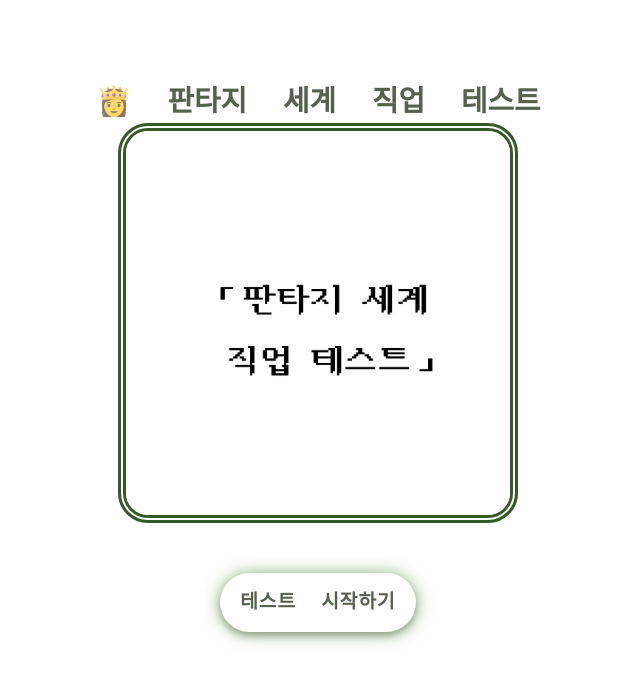
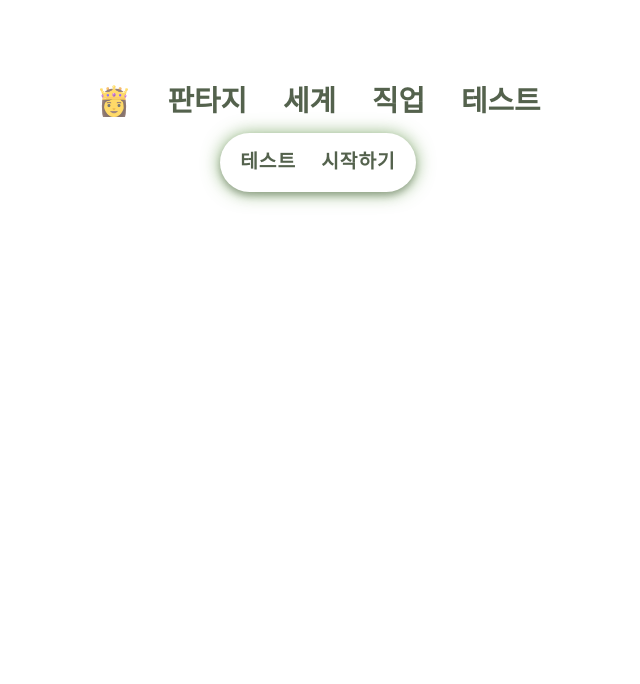
Before and after one commit to dahyeon777/pickle-test-nextjs, a Next.js app: page /testReady/1 in a window 1280 px wide. Shown: the top 684 px of the page, without its empty margins (322-962 px from the left). Built offline with nearby package versions, Linux system fonts and the light colour scheme; a web font is replaced by a local one.

Commit message:
업데이트 전 수정

```diff
--- a/src/app/testReady/[testId]/page.tsx
+++ b/src/app/testReady/[testId]/page.tsx
@@ -8,7 +8,6 @@ import { testDataList } from "../../../TestData";
 import { horrorTestDataList } from "../../../HorrorTestData"; // 호러 데이터 임포트
 import LargeButton from "../../../components/Button/LargeButton";
 import styles from "./page.module.css";
-import CoupangAd from "@/src/components/CoupangAd";
 
 function TestReadyPage() {
   const params = useParams();
@@ -40,25 +39,33 @@ function TestReadyPage() {
 
   if (!selectedTestData) {
     return (
-      <div className={`${styles.container} ${isHorrorMode ? styles.nightMode : ""}`}>
+      <div
+        className={`${styles.container} ${
+          isHorrorMode ? styles.nightMode : ""
+        }`}
+      >
         <p>테스트 데이터를 찾을 수 없습니다. (ID: {params?.testId})</p>
         <Link href="/">홈으로 돌아가기</Link>
       </div>
     );
   }
 
-  const { path: mainImagePath, title: testTitle, id } = selectedTestData;
+  //path: mainImagePath
+  const { title: testTitle, id } = selectedTestData;
 
   return (
     /* 호러 모드일 경우 배경색 등을 제어하기 위해 클래스를 동적으로 부여합니다 */
-    <div className={`${styles.container} ${isHorrorMode ? styles.nightMode : styles.dayMode}`}>
-      <CoupangAd isNight={isHorrorMode} />
+    <div
+      className={`${styles.container} ${
+        isHorrorMode ? styles.nightMode : styles.dayMode
+      }`}
+    >
       <h1 className={styles.title}>{testTitle}</h1>
-      <img
+      {/* <img
         className={styles.img_test_main}
         src={mainImagePath}
         alt="선택된 테스트 이미지"
-      />
+      /> */}
 
       {/* 다음 단계인 testStart로 갈 때도 mode 정보를 유지합니다 */}
       <Link href={`/testStart/${id}?mode=${mode}`}>
```
